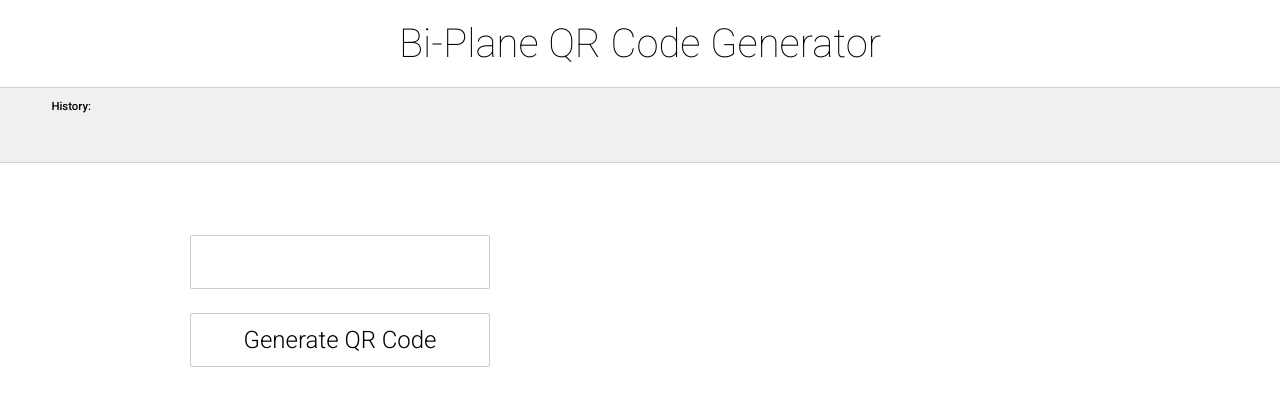
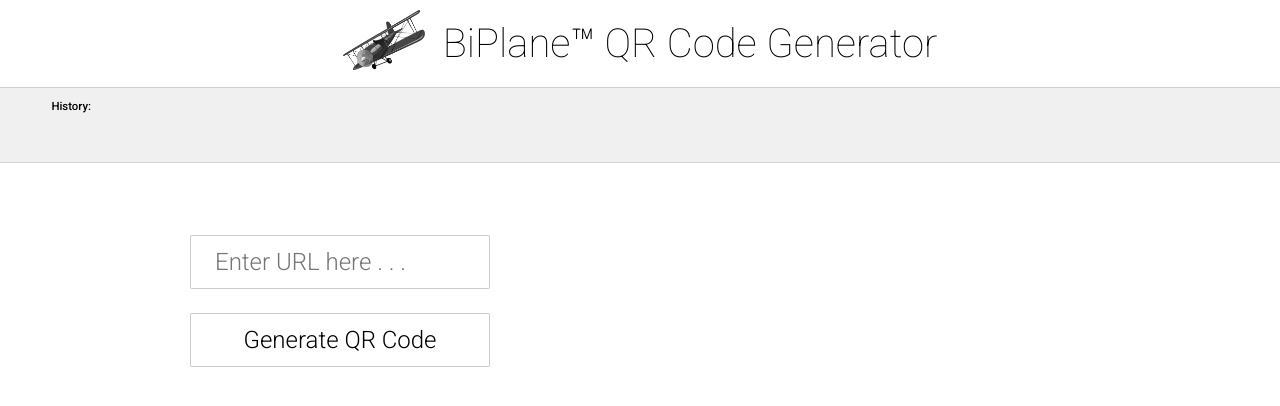
Before and after one commit to recham98/Team04, a plain HTML site: page index.html in a window 1280 px wide. Drawn offline with nearby package versions, Linux system fonts and the light colour scheme.

Commit message:
Add files via upload

```diff
--- a/index.html
+++ b/index.html
@@ -6,15 +6,17 @@
   <link rel="stylesheet" href="style.css">
 </head>
 <body>
-  <header>Bi-Plane QR Code Generator</header>
+  <header><img src="biplane.png">BiPlane™ QR Code Generator</header>
   <section>
     <div><h6>History:</h6></div>
     <div></div>
   </section>
   <div>
     <aside left>
-      <input type="url" required>
-      <button onclick="generateQR()">Generate QR Code</button>
+      <form action="generateQR()">
+        <input type="url" placeholder="Enter URL here . . ." required>
+        <button type="submit">Generate QR Code</button>
+      </form>
     </aside>
     <aside right>
       <img>
--- a/style.css
+++ b/style.css
@@ -12,8 +12,15 @@ header{
   font-size:40px;
   font-weight:200;
   text-align:center;
-  padding:0.5em;
+  padding:.5em .5em .5em 3em;
   border-bottom:1px solid rgba(0,0,0,.18);
+}
+header img{
+  height: 1.5em;
+  position: absolute;
+  margin-left: -2.5em;
+  margin-top: -0.25em;
+  filter:grayscale(100%);
 }
 section{
   font-size:17px;
@@ -47,10 +54,14 @@ footer{
   clear:both;
 }
 aside{
-  float:left;
-  width:50%;
   padding-top:3em;
   text-align:center;
+}
+@media only screen and (min-width: 600px){
+  aside{
+    float:left;
+    width:50%;
+  }
 }
 input,button{
   font-weight:300;
@@ -59,7 +70,7 @@ input,button{
   border:1px solid rgba(0,0,0,.2);
   border-radius:2px;
   width:300px;
-  max-width:50%;
+  max-width:90%;
   background:#fff;
   display:block;
   margin:1em auto;
```
Also changed, not shown: biplane.png (added).
